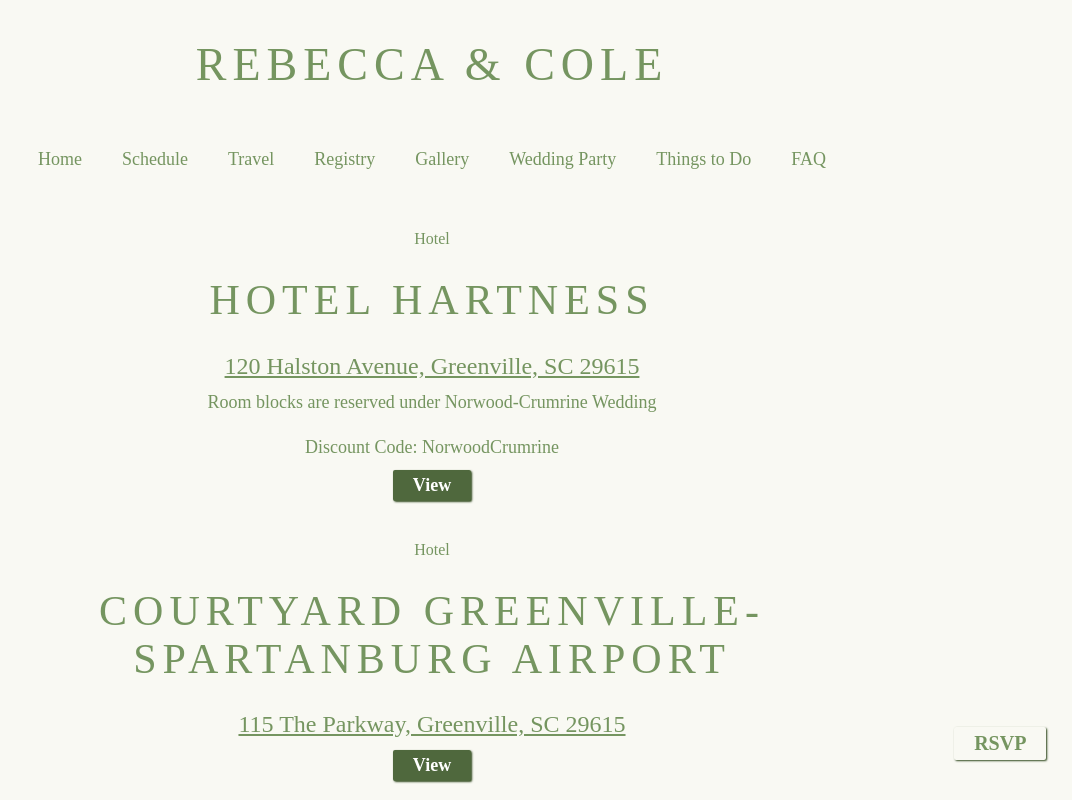
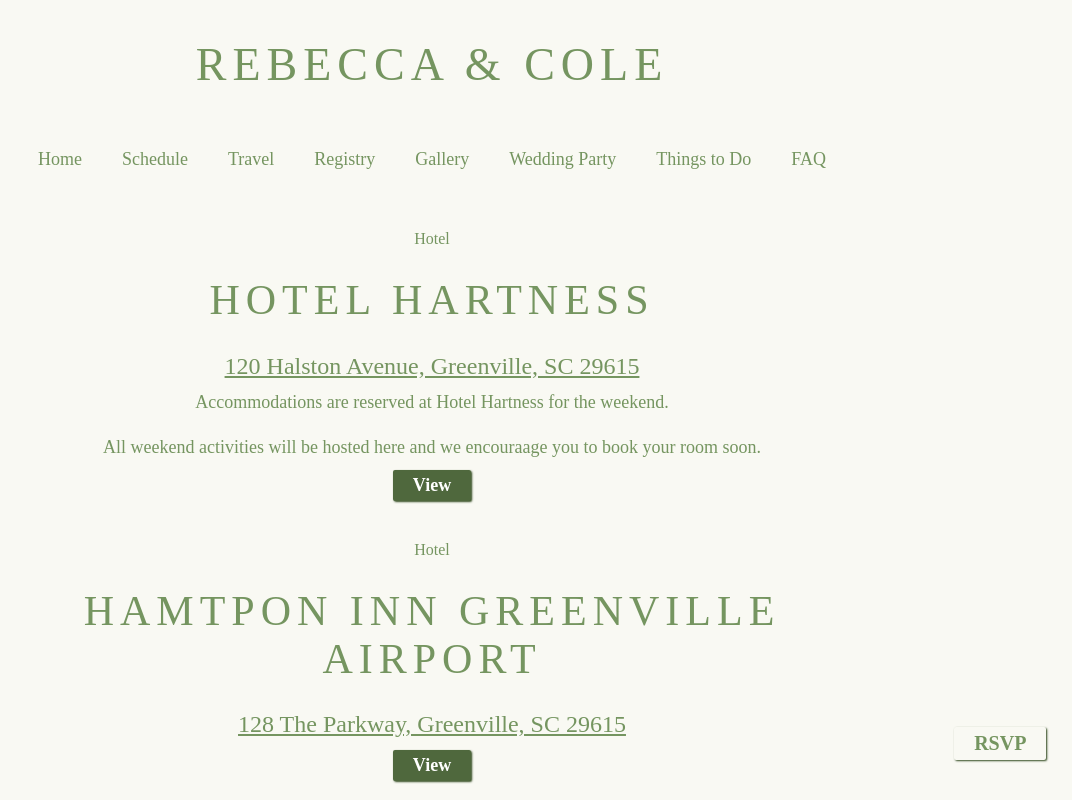
Before and after one commit to colecrum26/wedding, a React (Create React App) app in the folder wedding-website/: page /travel in a window 1280 px wide. Shown: the top 800 px of the page, without its empty margins (208-1280 px from the left). Built offline with nearby package versions, Linux system fonts and the light colour scheme.

Commit message:
updating locations and links

```diff
--- a/wedding-website/src/pages/schedule.jsx
+++ b/wedding-website/src/pages/schedule.jsx
@@ -11,7 +11,6 @@
           <h1 className="event-title">Rehearsal Dinner</h1>
           <p id="io-note">(Invitation Only)</p>
           <p className="event-time">6:00pm - 8:00pm</p>
-          {/* update location */}
           <p>Patterson Kitchen & Bar</p>
           <a
             href="https://maps.app.goo.gl/P1DLLtYHZG9etaMW8"
@@ -24,7 +23,7 @@
           <p className="attire">Attire: Cocktail</p>
           <h1 className="event-title">Welcome Party</h1>
           <p className="event-time">8:00pm - 10:00pm</p>
-          <p>Patterson Kitchen & Bar</p>
+          <p>Hotel Hartness</p>
           <a
             href="https://maps.app.goo.gl/P1DLLtYHZG9etaMW8"
             className="address-link"
--- a/wedding-website/src/pages/travel.jsx
+++ b/wedding-website/src/pages/travel.jsx
@@ -19,8 +19,8 @@
           >
             120 Halston Avenue, Greenville, SC 29615
           </a>
-          <p className="block">Room blocks are reserved under Norwood-Crumrine Wedding</p>
-          <p className="block">Discount Code: NorwoodCrumrine</p>
+          <p className="block">Accommodations are reserved at Hotel Hartness for the weekend.</p>
+          <p className="block">All weekend activities will be hosted here and we encouraage you to book your room soon.</p>
           <NavLink
             className="faux"
             to="https://www.hotelhartness.com/"
@@ -33,19 +33,19 @@
         <div className="travel-option">
           <span>Hotel</span>
           <h1 className="header-main">
-            COURTYARD GREENVILLE-SPARTANBURG AIRPORT
+            HAMTPON INN GREENVILLE AIRPORT
           </h1>
           <a
-            href="https://maps.app.goo.gl/By7KX6N7Mr9gFVg96"
+            href="http://maps.apple.com/maps?q=128+The+Parkway+Greenville+SC+29615"
             className="address-link"
             target="_blank"
             rel="noreferrer"
           >
-            115 The Parkway, Greenville, SC 29615
+            128 The Parkway, Greenville, SC 29615
           </a>
           <NavLink
             className="faux special-case"
-            to="https://www.marriott.com/en-us/hotels/gspph-courtyard-greenville-spartanburg-airport/overview/?scid=f2ae0541-1279-4f24-b197-a979c79310b0"
+            to="https://www.guestreservations.com/hampton-inn-suites-greenville-airport/booking?gad_source=1&gbraid=0AAAAADiMQMazPyAG2Cd74euRnk3TjZyCG&ctTriggered=true"
             target="_blank"
             rel="noreferrer"
           >
```
